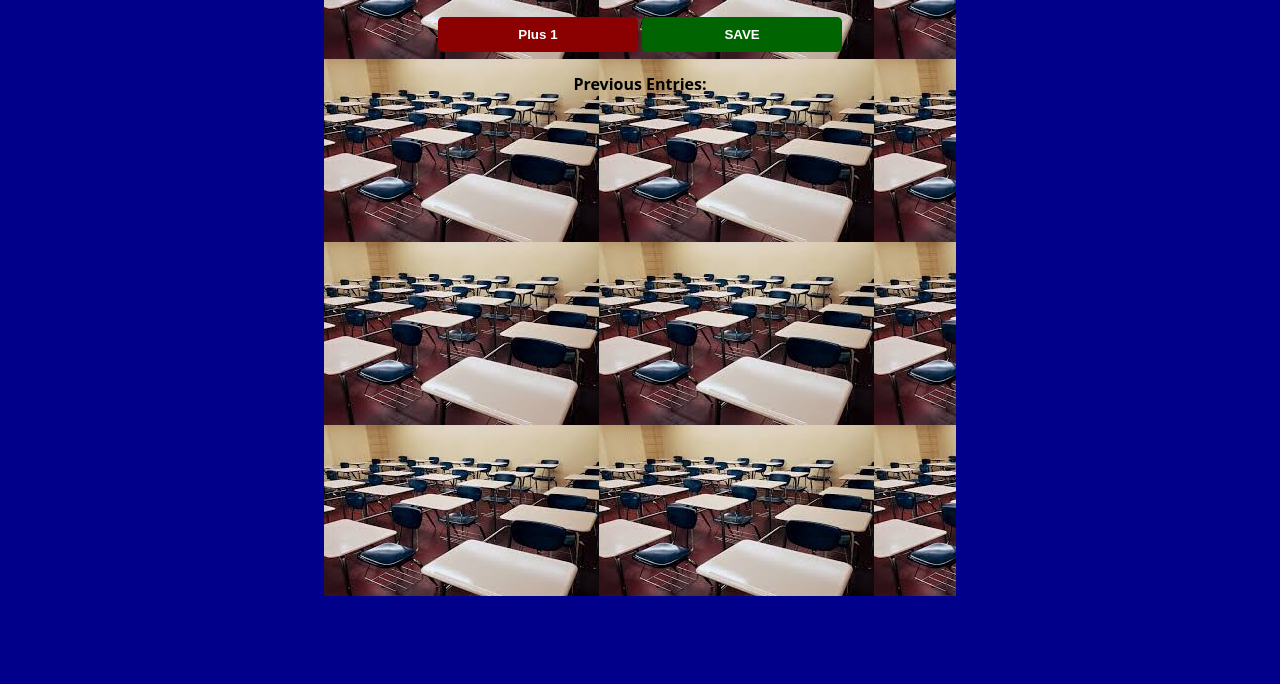
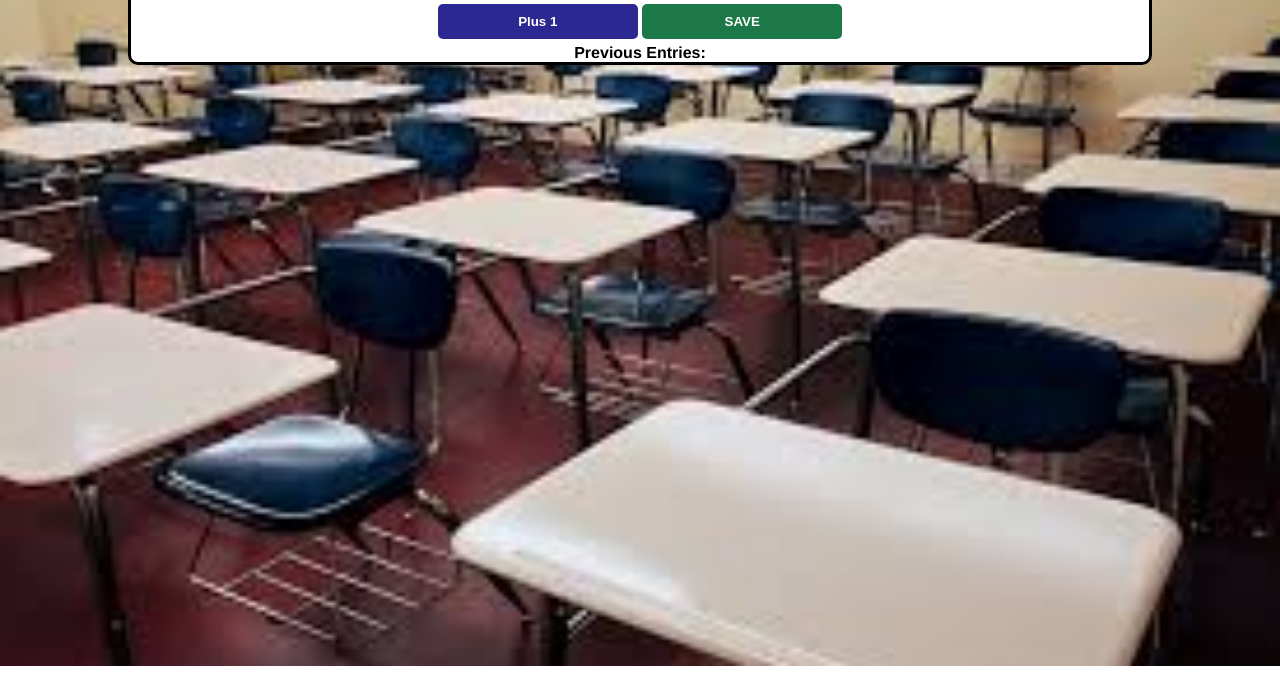
Before and after one commit to YagsHub/counterApp, a plain HTML site: page index.html in a window 1280 px wide. Shown: the part 134-818 px from the top of the page. Drawn offline with Linux system fonts and the light colour scheme.

Commit message:
Update index.css

```diff
--- a/index.css
+++ b/index.css
@@ -1,19 +1,29 @@
+*,
+*::before,
+*::after {
+    box-sizing: border-box;
+    padding: 0;
+    margin: 0;
+}
+
 body {
-    background-color: darkblue;
-    height: 100vh;
-    font-family: 'Open Sans', 'Helvetica Neue', sans-serif;
+    background-image: url("schoolroom.jpg");
+    background-size: cover;
+    max-height: 100vh;
+    font-family: 'Helvetica Neue', sans-serif;
     font-weight: bold;
     text-align: center;
 }
+
 .container {
-    background-image: url("schoolroom.jpg");
-    background-size: fill;
-    width: 50%;
-    height: 90%;
-    margin: 0 auto;
-    padding: 0;
+    background: white;
+    max-width: 80%;
+    margin: auto;
+    border: 3px solid black;
+    border-radius: 10px;
 
 }
+
 h1 {
     margin-top: 10px;
     margin-bottom: 10px;
@@ -38,9 +48,13 @@ button {
 }
 
 #increment-btn {
-    background: darkred;
+    background: #2C2891;
 }
 
 #save-btn {
-    background: darkgreen;
+    background: #1C7947;
 }
+
+#save-el {
+    font-weight: bold;
+}
```
